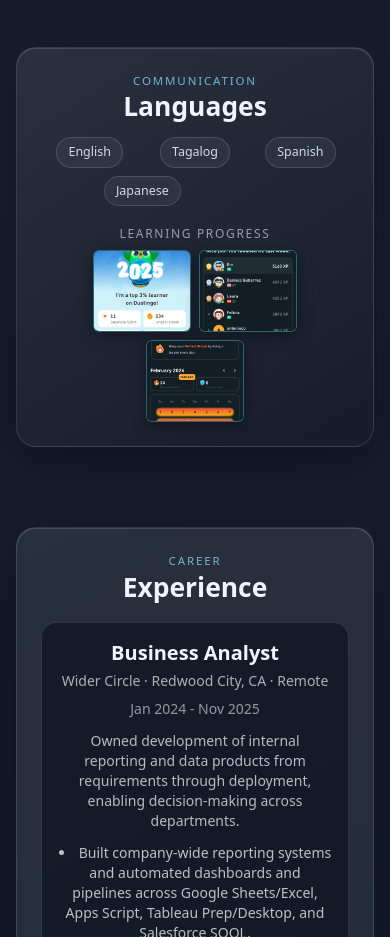
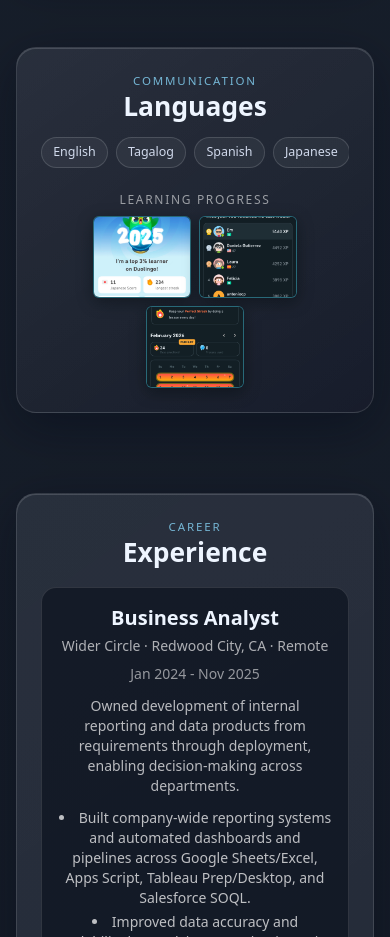
Before and after one commit to Emq17/personal-site, a React (Vite) app: page / in a window 390 px wide. Shown: the part 3400-4337 px from the top of the page. Built offline with nearby package versions, Linux system fonts and the light colour scheme; no server answers.

Commit message:
mobile updates

```diff
--- a/src/pages/Showcase.tsx
+++ b/src/pages/Showcase.tsx
@@ -238,13 +238,11 @@
                 <section id="languages" className="reveal showcase-card p-6 md:p-8 mt-20 md:mt-28 text-center md:text-left">
           <p className="section-kicker">Communication</p>
           <h2 className="section-title">Languages</h2>
-          <div className="mt-4 grid grid-cols-6 gap-2 justify-items-center md:flex md:flex-wrap md:gap-2">
-            {["English", "Tagalog", "Spanish", "Japanese"].map((language, idx) => (
+          <div className="mt-4 flex flex-nowrap items-center justify-start gap-2 overflow-x-auto pb-1 md:flex-wrap md:overflow-visible md:pb-0">
+            {["English", "Tagalog", "Spanish", "Japanese"].map((language) => (
               <span
                 key={language}
-                className={`showcase-chip col-span-2 ${
-                  idx === 3 ? "col-start-2" : idx === 4 ? "col-start-4" : ""
-                } md:col-auto md:col-start-auto`}
+                className="showcase-chip shrink-0"
               >
                 {language}
               </span>
```
